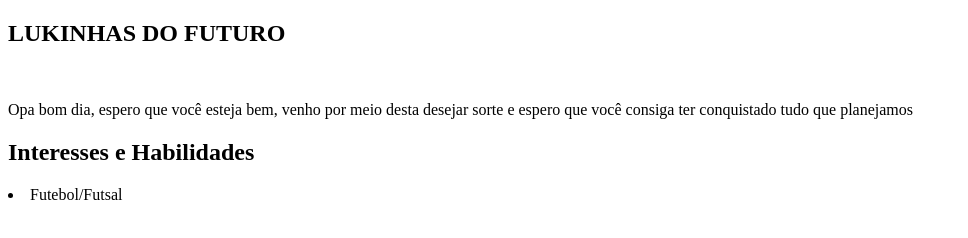
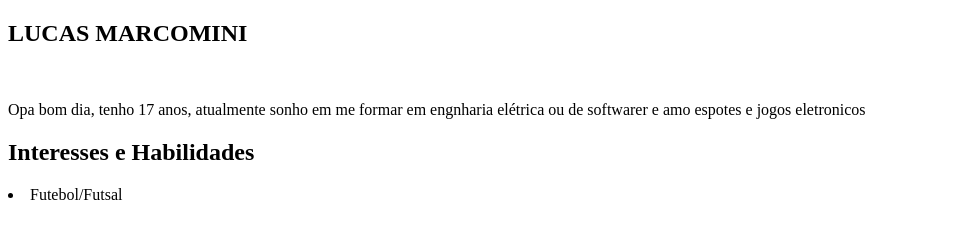
Before and after one commit to Marcominilukinhas/trabalho-cart-, a plain HTML site: page index.html in a window 1280 px wide. Shown: the whole page, without its empty margins (0-968 px from the left). Drawn offline with Linux system fonts and the light colour scheme.

Commit message:
imdex.html

```diff
--- a/index.html
+++ b/index.html
@@ -8,9 +8,9 @@
 </head>
 <body>
     <section class="cartao">
-<h1>LUKINHAS DO FUTURO</h1>
+<h1>LUCAS MARCOMINI</h1>
 <img src="" alt="">
-<p>Opa bom dia, espero que você esteja bem, venho por meio desta desejar sorte e espero que você consiga ter conquistado tudo que planejamos</p>
+<p>Opa bom dia, tenho 17 anos, atualmente sonho em me formar em engnharia elétrica ou de softwarer e amo espotes e jogos eletronicos</p>
 <h2>Interesses e Habilidades</h2>
 </ul>
 <li>Futebol/Futsal</li>
```
